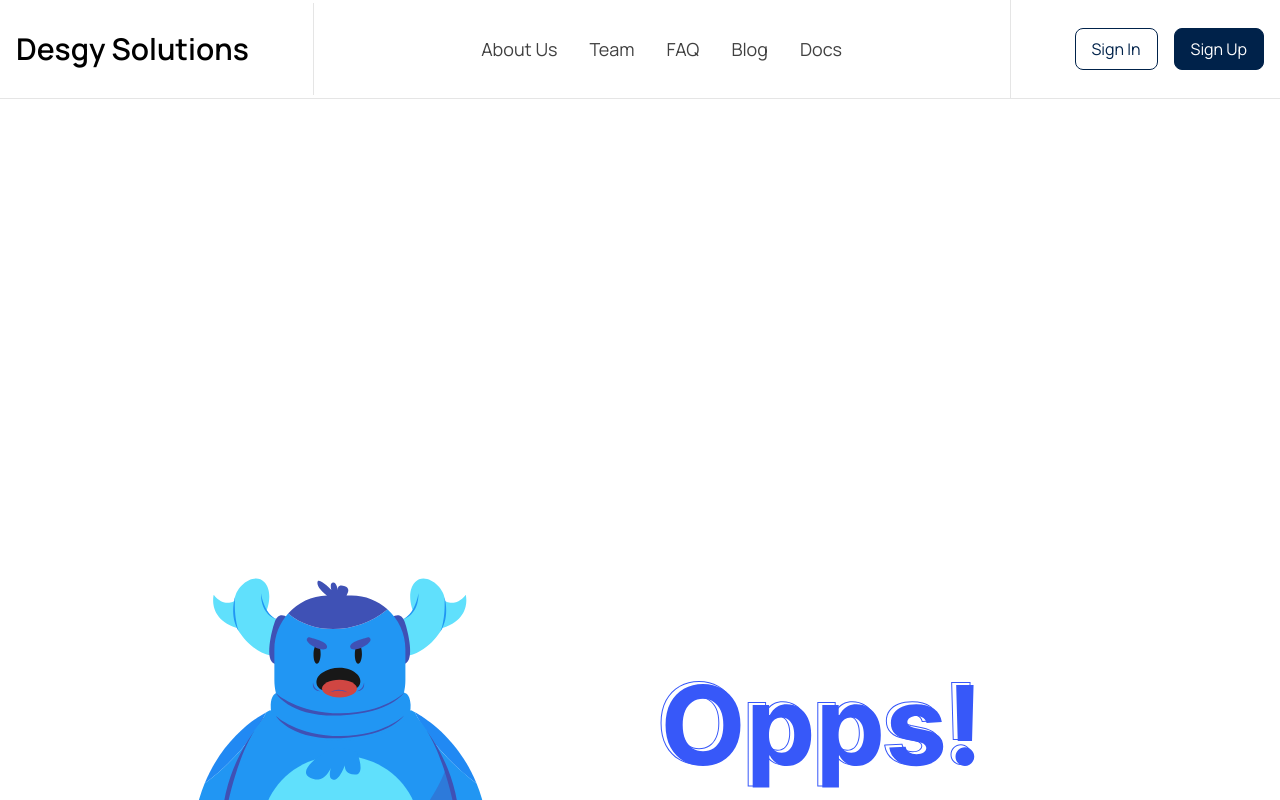
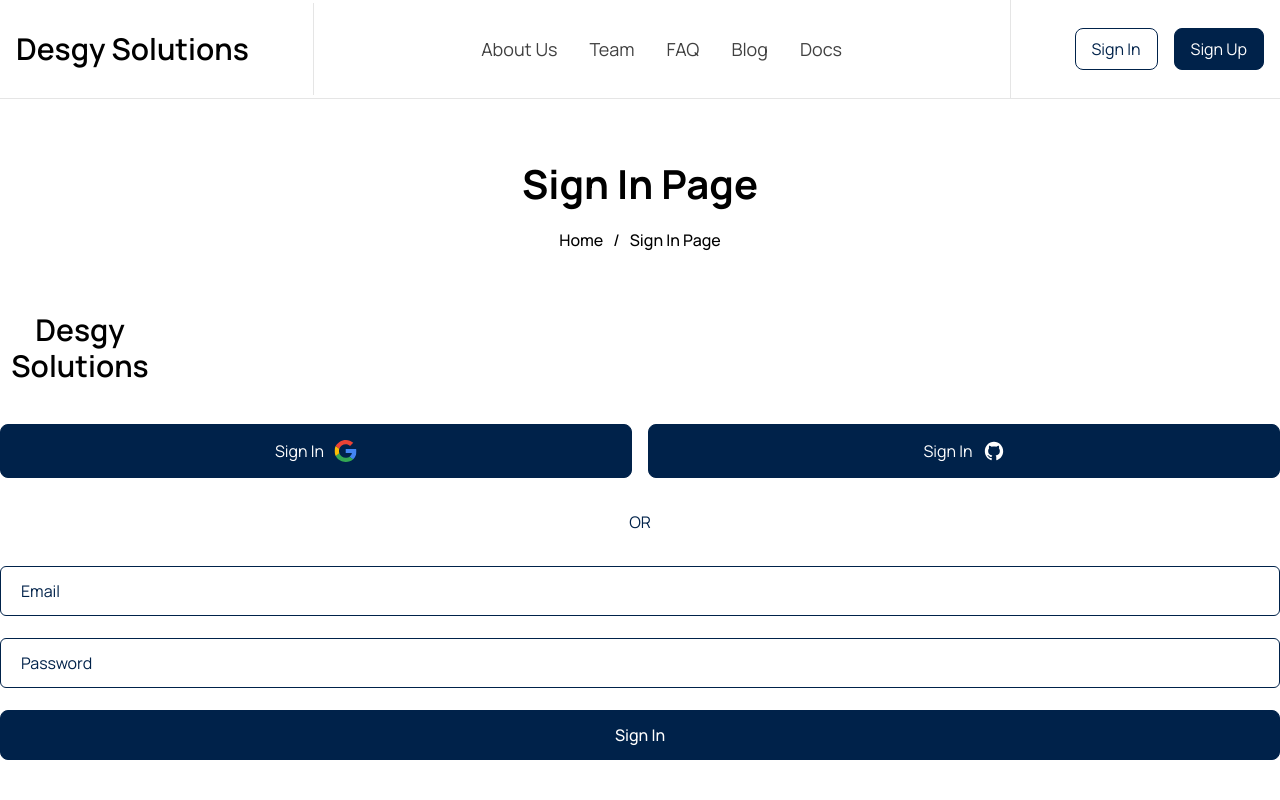
Before and after one commit to Thyon3/ThySolutions, a Next.js app: page /signin in a window 1280 px wide. Before the commit this address had no page. Shown: the top 800 px of the page. Built offline with nearby package versions, Linux system fonts and the light colour scheme.

Commit message:
feat: add Sign In page route

```diff
--- /dev/null
+++ b/src/app/(site)/(auth)/signin/page.tsx
@@ -0,0 +1,19 @@
+import Signin from '@/app/components/Auth/SignIn'
+import Breadcrumb from '@/app/components/Common/Breadcrumb'
+import { Metadata } from 'next'
+
+export const metadata: Metadata = {
+  title: 'Sign In | Property',
+}
+
+const SigninPage = () => {
+  return (
+    <>
+      <Breadcrumb pageName='Sign In Page' />
+
+      <Signin />
+    </>
+  )
+}
+
+export default SigninPage
```
